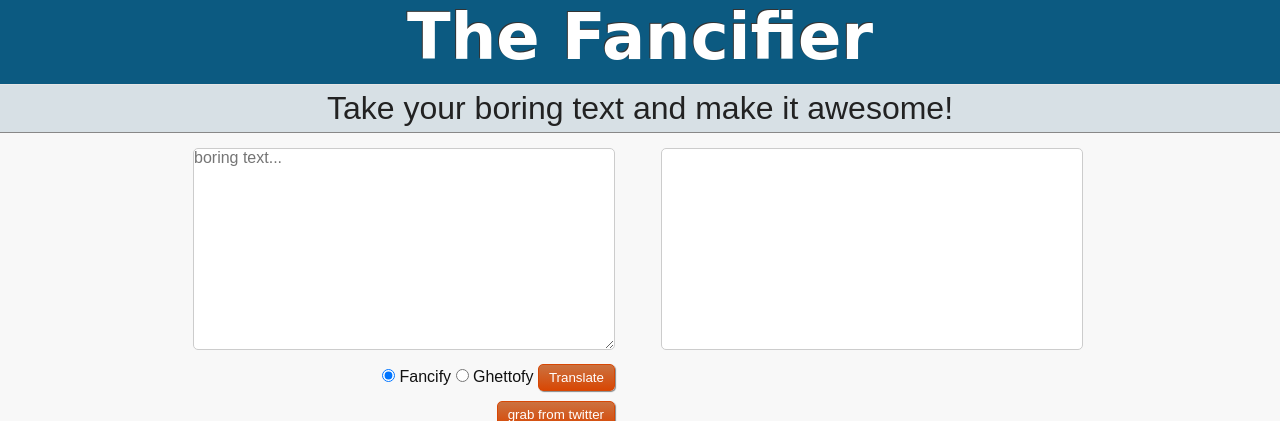
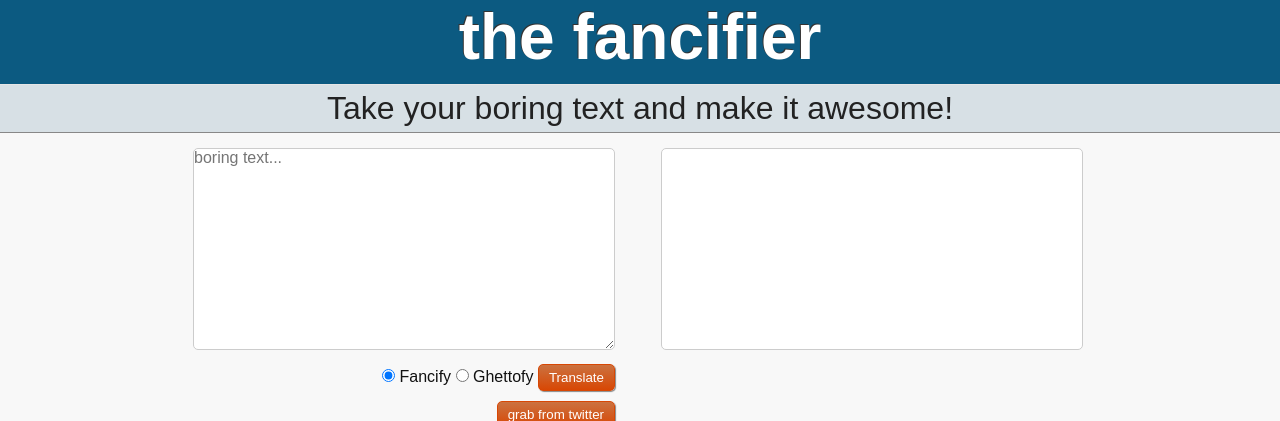
Before and after one commit to jarrellmark/fancifier, a PHP site: page / in a window 1280 px wide. Shown: the top 421 px of the page. Run offline with PHP 8.4, Linux system fonts and the light colour scheme.

Commit message:
Worked on making things more awesome

```diff
--- a/index2.html
+++ b/index2.html
@@ -58,7 +58,7 @@ $(document).ready(function(){
   <div id="wrapper">
     <div id="header">
       <div class="innerWrapper">
-        <h1><a href="index2.html">The Fancifier</a></h1>
+        <h1><a href="index2.html">the fancifier</a></h1>
       </div>
     </div>
     <div id="subHead">
--- a/style.css
+++ b/style.css
@@ -27,7 +27,6 @@ p {
   text-align: center;
 }
 #header h1 {
-  font-family: 'Great Vibes', cursive;
   font-size: 4em;
   color: #FFF;
   text-shadow: -1px -1px #333;
```
